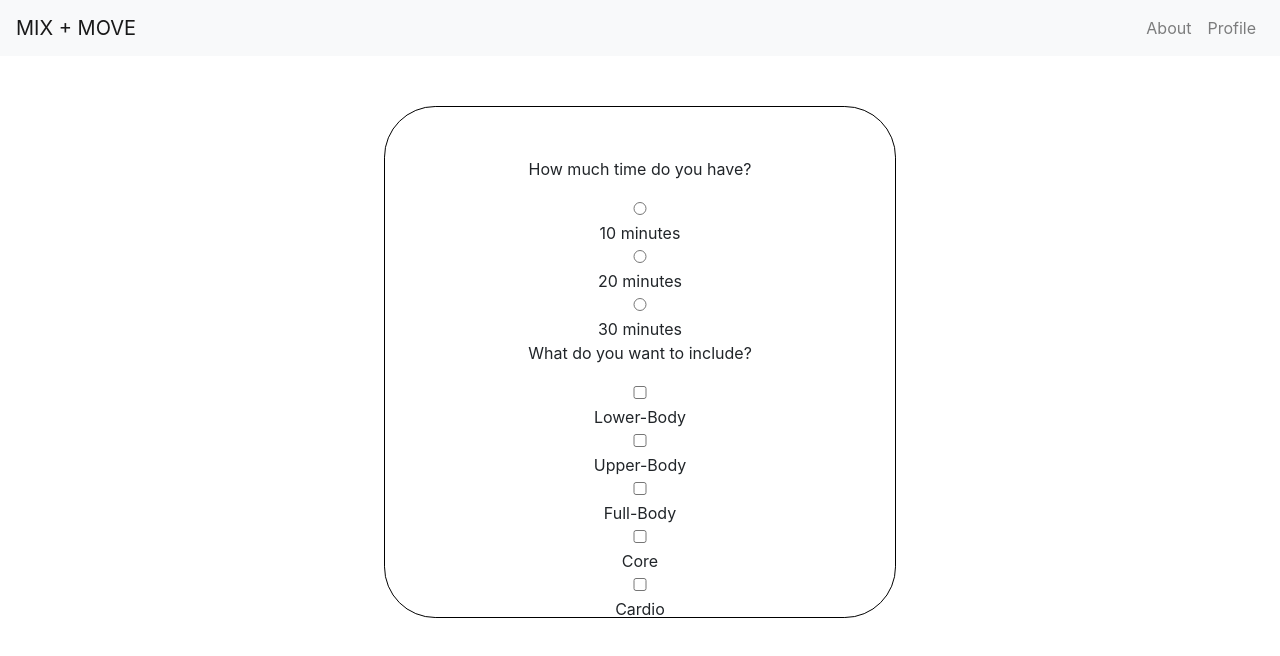
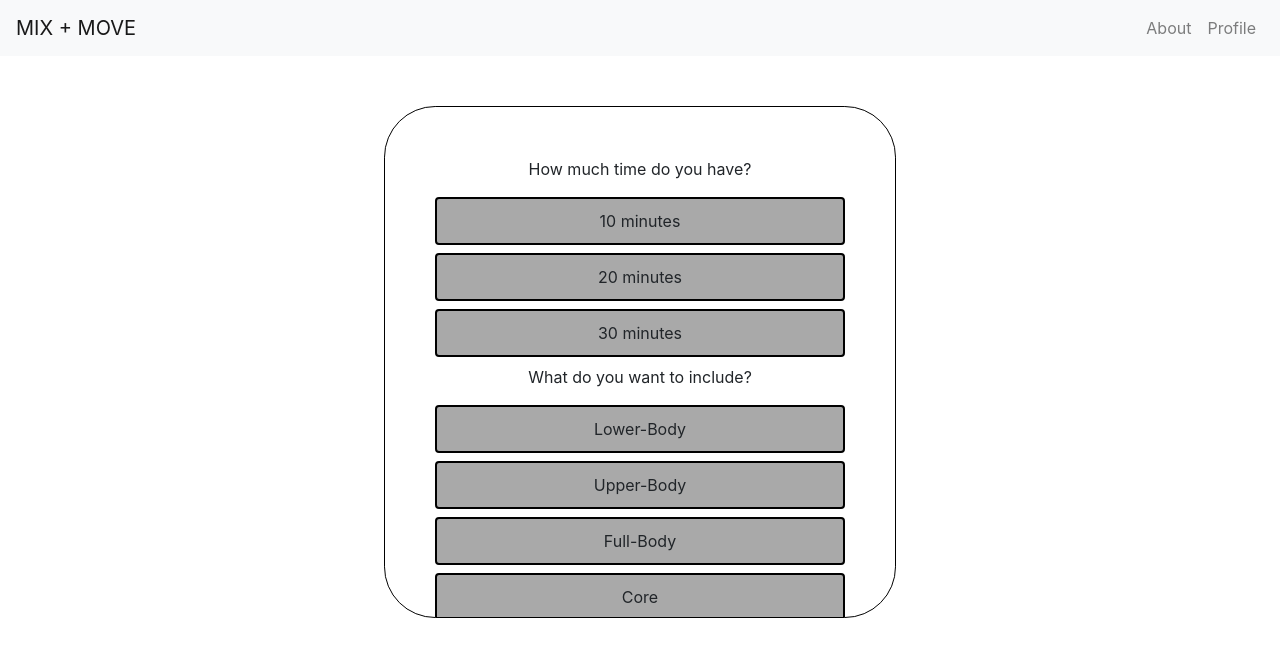
Before and after one commit to kaitvan/mix-and-move, a React (Create React App) app in the folder mixandmove.ui/: page /Plan in a window 1280 px wide. Shown: the top 656 px of the page. Built offline with nearby package versions, Linux system fonts and the light colour scheme.

Commit message:
form looks correct with all inputs

```diff
--- a/mixandmove.ui/src/Components/PlanForm/index.tsx
+++ b/mixandmove.ui/src/Components/PlanForm/index.tsx
@@ -1,5 +1,5 @@
 import React, { Component } from 'react';
-import { Form, Label, Input, FormGroup } from 'reactstrap';
+import { Form, Button } from 'reactstrap';
 
 class PlanForm extends Component {
     state = {
@@ -14,20 +14,26 @@ class PlanForm extends Component {
         return (
             <div>
                 <Form>
-                    <p>How much time do you have?</p>
                     <div>
-                        <input type="radio" value="1" name="time" /> 10 minutes
-                        <input type="radio" value="2" name="time" /> 20 minutes
-                        <input type="radio" value="3" name="time" /> 30 minutes
+                        <p>How much time do you have?</p>
+                        <div className="radio-options">
+                            <input type="radio" value="1" name="time" id="time1"/><label htmlFor="time1">10 minutes</label>
+                            <input type="radio" value="2" name="time" id="time2"/><label htmlFor="time2">20 minutes</label>
+                            <input type="radio" value="3" name="time" id="time3"/><label htmlFor="time3">30 minutes</label>
+                        </div>
                     </div>
-                    <p>What do you want to include?</p>
                     <div>
-                        <input type="checkbox" value="1" name="category" /> Lower-Body
-                        <input type="checkbox" value="2" name="category" /> Upper-Body
-                        <input type="checkbox" value="3" name="category" /> Full-Body
-                        <input type="checkbox" value="4" name="category" /> Core
-                        <input type="checkbox" value="5" name="category" /> Cardio
+                        <p>What do you want to include?</p>
+                        <div className="checkbox-options">
+                            <input type="checkbox" value="1" name="category" id="category1"/><label htmlFor="category1">Lower-Body</label>
+                            <input type="checkbox" value="2" name="category" id="category2"/><label htmlFor="category2">Upper-Body</label>
+                            <input type="checkbox" value="3" name="category" id="category3"/><label htmlFor="category3">Full-Body</label>
+                            <input type="checkbox" value="4" name="category" id="category4"/><label htmlFor="category4">Core</label>
+                            <input type="checkbox" value="5" name="category" id="category5"/><label htmlFor="category5">Cardio</label>
+                        </div>
                     </div>
+                    <p>Let's do this!</p>
+                    <Button>Submit</Button>
                 </Form>
             </div>
         )
--- a/mixandmove.ui/src/Styles/_planForm.scss
+++ b/mixandmove.ui/src/Styles/_planForm.scss
@@ -1,7 +1,46 @@
-.form-check-input {
-  list-style-type: none;
+.radio-options input[type="radio"] {
+  opacity: 0;
+  position: fixed;
+  width: 0;
 }
 
+.radio-options label:hover {
+  cursor: pointer;
+}
+
+.radio-options label {
+  display: block;
+  background-color: darkgray;
+  padding: 10px 20px;
+  border: 2px solid black;
+  border-radius: 4px;
+}
+
+.radio-options input[type="radio"]:checked + label {
+  background-color: gray;
+}
+
+.checkbox-options input[type="checkbox"] {
+  opacity: 0;
+  position: fixed;
+  width: 0;
+}
+
+.checkbox-options label:hover {
+  cursor: pointer;
+}
+
+.checkbox-options label {
+  display: block;
+  background-color: darkgray;
+  padding: 10px 20px;
+  border: 2px solid black;
+  border-radius: 4px;
+}
+
+.checkbox-options input[type="checkbox"]:checked + label {
+  background-color: gray;
+}
 
 
 
--- a/mixandmove.ui/src/Styles/index.scss
+++ b/mixandmove.ui/src/Styles/index.scss
@@ -32,6 +32,7 @@ code {
   padding: 50px;
   margin: auto;
   margin-top: 50px;
+  overflow: auto;
 }
 
 .midi-bubble {
```
